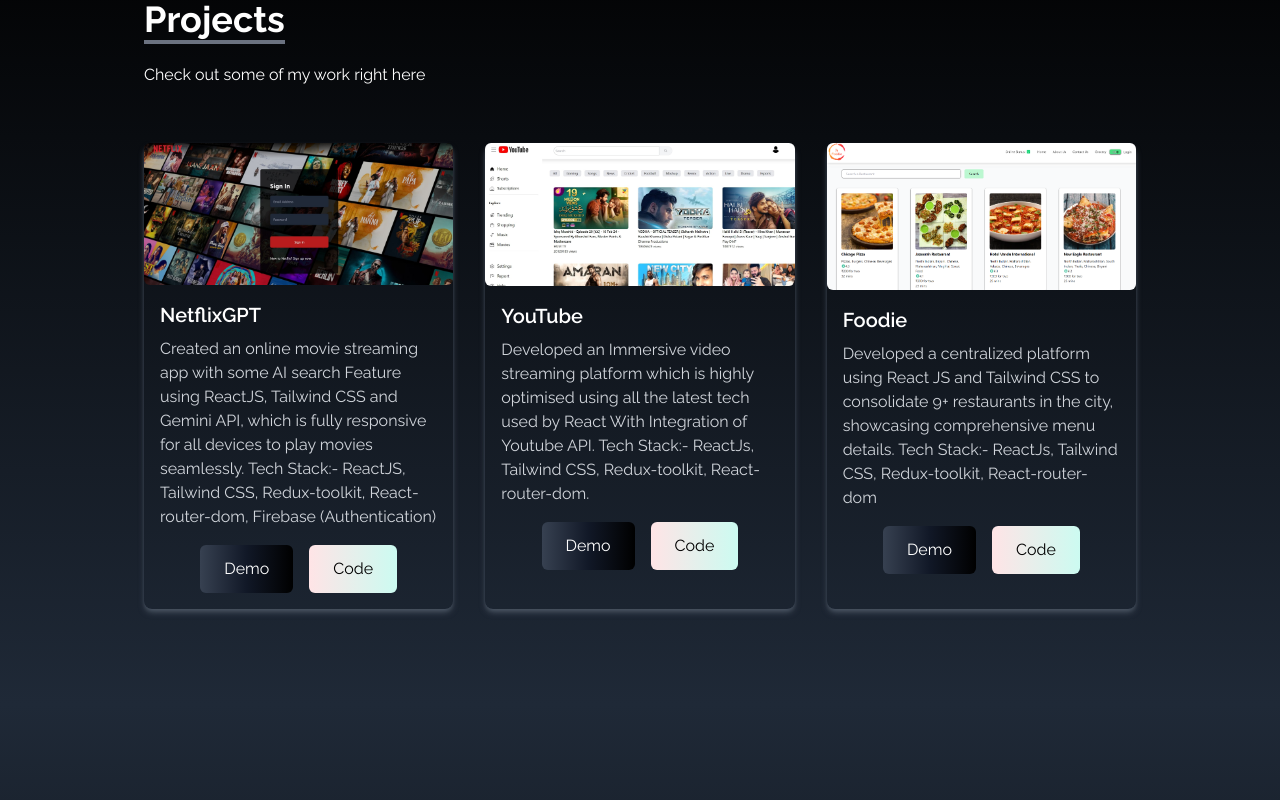
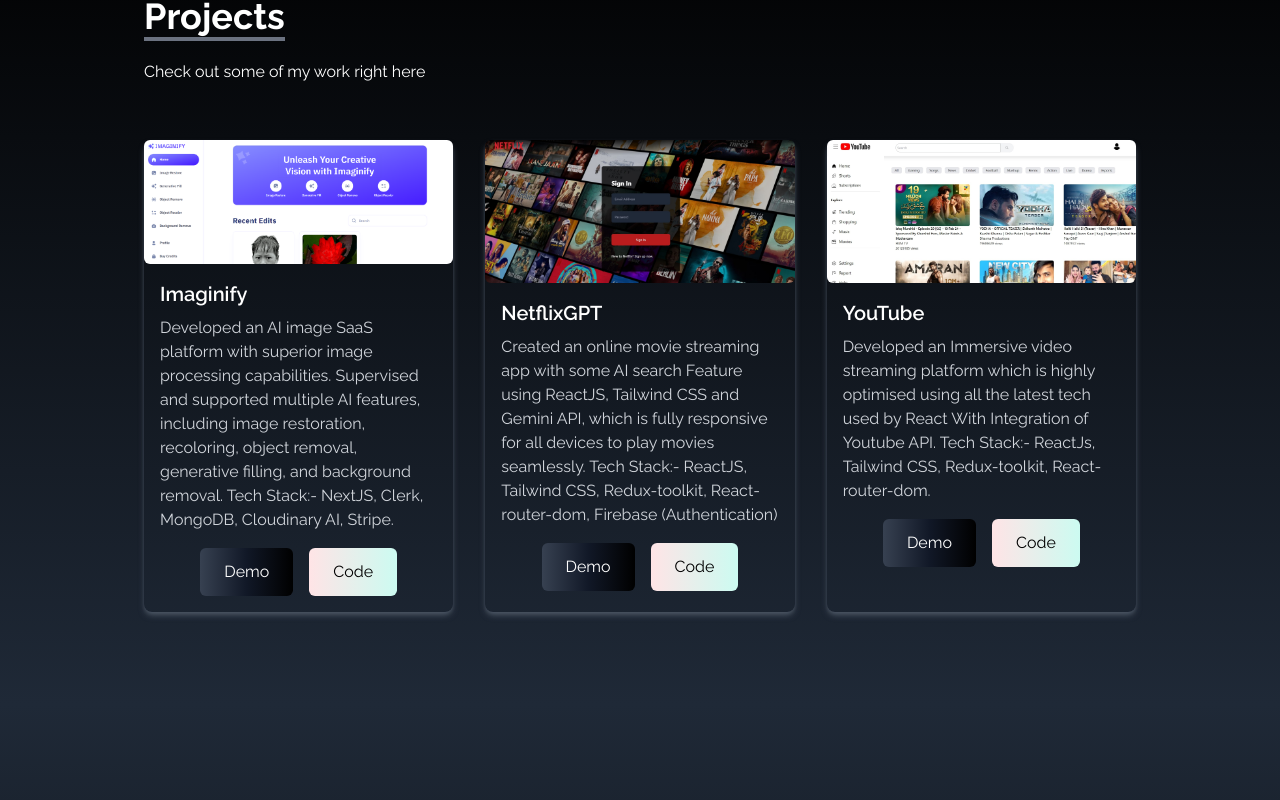
Before and after one commit to prajwalpatil07/portfolio, a React (Create React App) app: page / in a window 1280 px wide. Shown: the part 1696-2496 px from the top of the page. Built offline with nearby package versions, Linux system fonts and the light colour scheme.

Commit message:
New Project added

```diff
--- a/src/components/About.js
+++ b/src/components/About.js
@@ -9,8 +9,8 @@
         </div>
         <p className="text-xl mt-20">
         As a recent Bachelor of Engineering graduate with a focus in Computer Science and Engineering (2023). I am enthusiastic about the opportunity to contribute and grow as a professional in the field of full stack development.
-        Throughout my academic journey and personal projects, I have acquired a solid foundation in web development technologies including HTML, CSS, and JavaScript.
-        Moreover, I have gained practical experience in building dynamic and responsive web applications using frameworks such as ReactJS and Redux.
+        Throughout my academic journey and personal projects, I have acquired a solid foundation in web development technologies including HTML, CSS, JavaScript and TypeScript.
+        Moreover, I have gained practical experience in building dynamic and responsive web applications using frameworks such as ReactJS, NextJS and Redux.
         My proficiency extends to backend development as well, where I have worked extensively with Node.js and Express.js to create robust server-side applications, along with utilizing MongoDB and MySQL for database management.
         </p>
 
--- a/src/components/Projects.js
+++ b/src/components/Projects.js
@@ -2,12 +2,21 @@
 import youtube from "../assests/projects/youtube.jpg";
 import netflix from "../assests/projects/netflix.jpg";
 import foodie from "../assests/projects/foodie.png";
+import imaginify from "../assests/projects/imaginify.png"
 
 const Projects = () => {
 
   const projects = [
     {
       id: 1,
+      title: "Imaginify",
+      description: "Developed an AI image SaaS platform with superior image processing capabilities. Supervised and supported multiple AI features, including image restoration, recoloring, object removal, generative filling, and background removal. Tech Stack:- NextJS, Clerk, MongoDB, Cloudinary AI, Stripe.",
+      src: imaginify,
+      demoLink: "https://imaginify-sigma-roan.vercel.app/",
+      codeLink: "https://github.com/prajwalpatil07/imaginify"
+    },
+    {
+      id: 2,
       title: "NetflixGPT",
       description: "Created an online movie streaming app with some AI search Feature using ReactJS, Tailwind CSS and Gemini API, which is fully responsive for all devices to play movies seamlessly. Tech Stack:- ReactJS, Tailwind CSS, Redux-toolkit, React-router-dom, Firebase (Authentication)",
       src: netflix,
@@ -15,22 +24,14 @@
       codeLink: "https://github.com/prajwalpatil07/netflix-gpt"
     },
     {
-      id: 2,
+      id: 3,
       title: "YouTube",
       description: "Developed an Immersive video streaming platform which is highly optimised using all the latest tech used by React With Integration of Youtube API. Tech Stack:- ReactJs, Tailwind CSS, Redux-toolkit, React-router-dom.",
       src: youtube,
       demoLink: "https://youuutubeclone.netlify.app",
       codeLink: "https://github.com/prajwalpatil07/youtube"
     },
-    {
-      id: 3,
-      title: "Foodie",
-      description: "Developed a centralized platform using React JS and Tailwind CSS to consolidate 9+ restaurants in the city, showcasing comprehensive menu details. Tech Stack:- ReactJs, Tailwind CSS, Redux-toolkit, React-router-dom",
-      src: foodie,
-      demoLink: "https://github.com/prajwalpatil07/Foodie",
-      codeLink: "https://github.com/prajwalpatil07/Foodie"
-    },
-  ];
+    ];
 
   return (
     <div name="projects" className="bg-gradient-to-b from-black to-gray-800 w-full text-white md:h-screen">
```
Also changed, not shown: src/assests/projects/imaginify.png (added).
